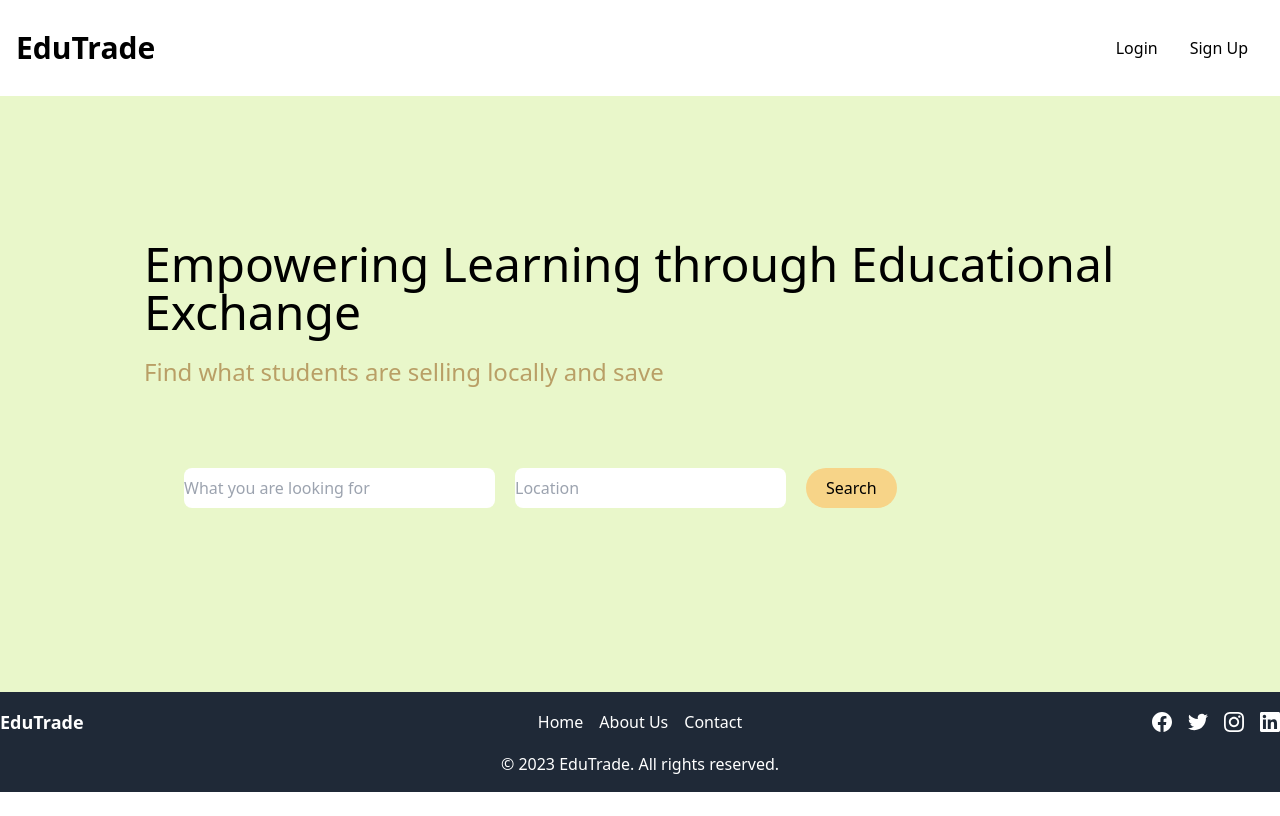
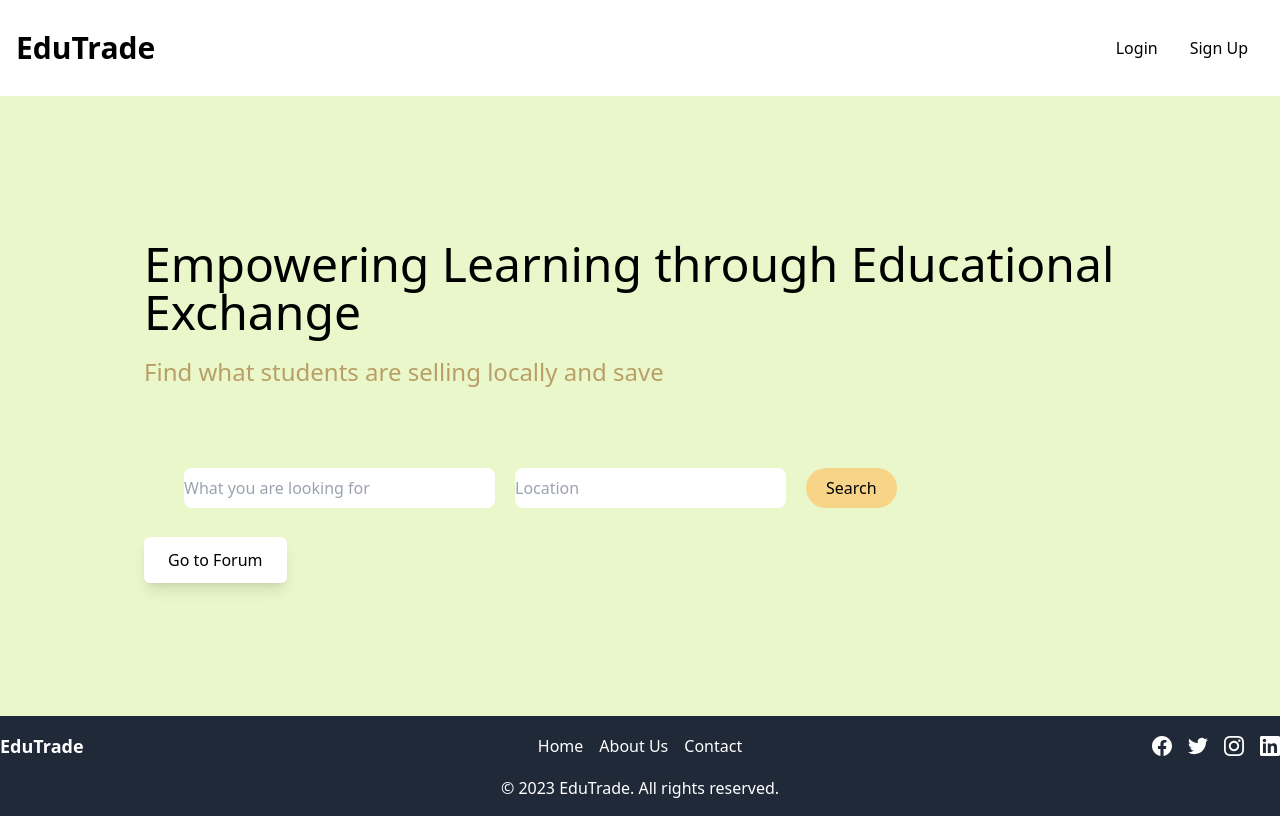
Before and after one commit to Jeffuz/EduTrade, a React (Create React App) app in the folder edutrade/: page / in a window 1280 px wide. Built offline with nearby package versions, Linux system fonts and the light colour scheme; no server answers.

Commit message:
Update Home Page.js

```diff
--- a/edutrade/src/Pages/Home Page.js
+++ b/edutrade/src/Pages/Home Page.js
@@ -1,5 +1,6 @@
 import React from "react";
 import SearchBarComponent from "../Components/SearchBarComponent";
+import { Link } from 'react-router-dom'
 
 export default function Home_Page() {
 
@@ -8,7 +9,9 @@ export default function Home_Page() {
             <div class='bg-[#E9F7CA] p-36'>
                 <h3 class='mb-5 text-5xl'>Empowering Learning through Educational Exchange</h3>
                 <p class='mb-10 text-2xl text-[#F7D488] brightness-75'>Find what students are selling locally and save</p>
-                <SearchBarComponent/>
+                <SearchBarComponent />
+                <Link to="/forum" className='bg-white text-black hover:bg-gray-50 duration-300 ease-in-out shadow-lg w-[200px] rounded-md font-medium my-6 px-6 py-3'
+                >Go to Forum</Link>
             </div>
         </div>
 
```
